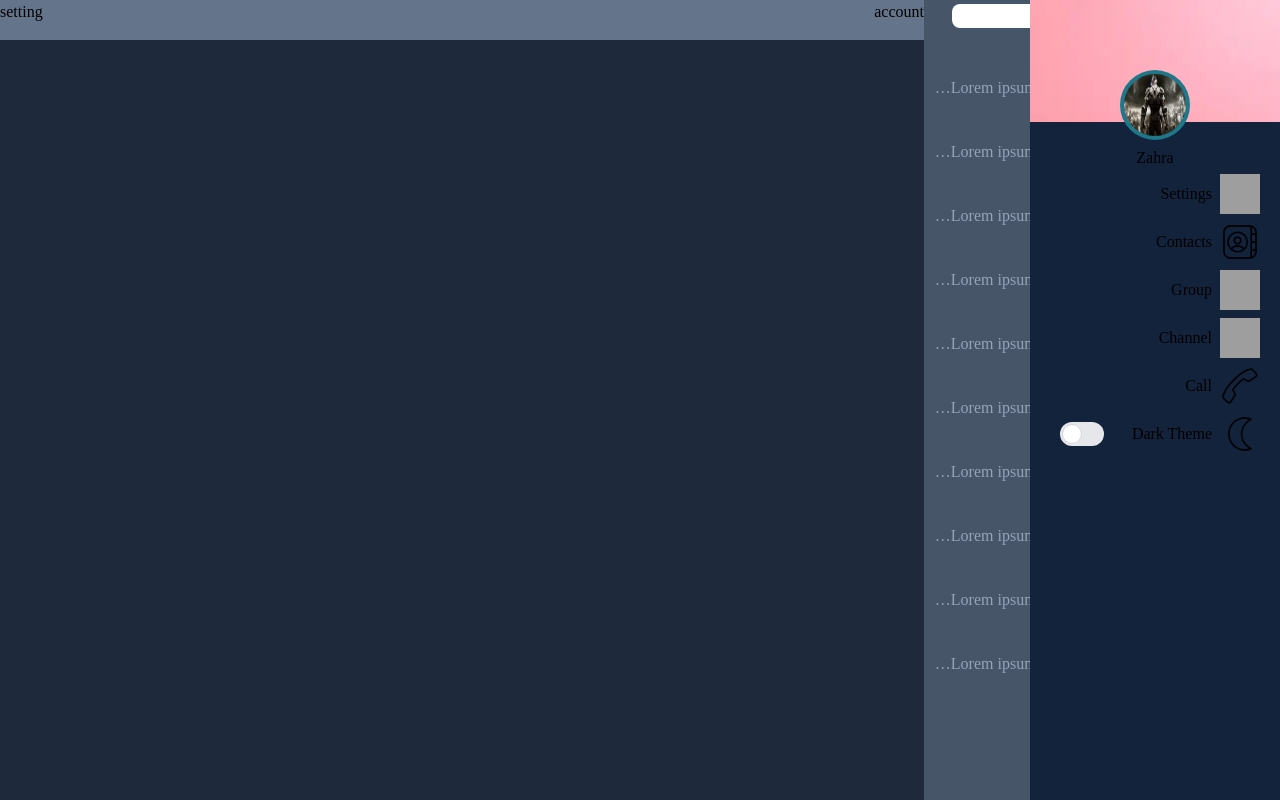
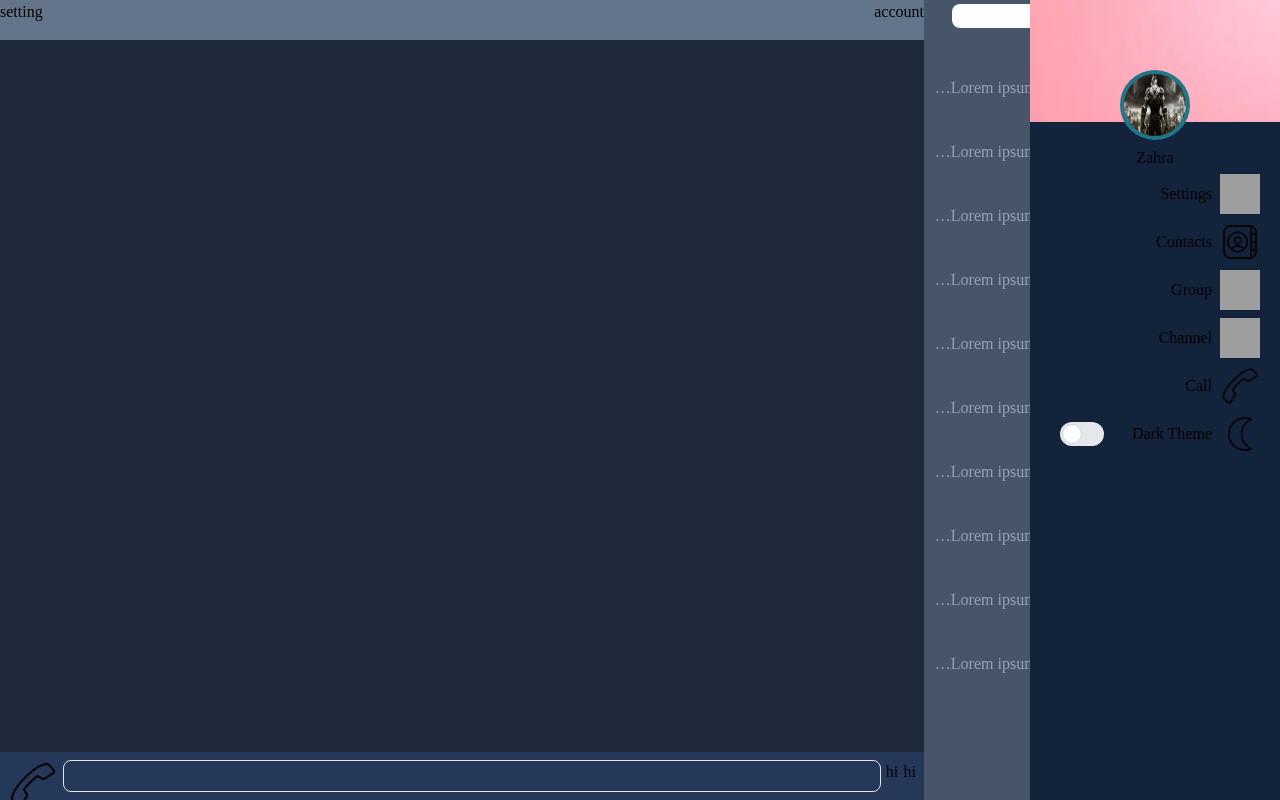
Before and after one commit to Mohaymen-Academy/FE02-Messenger, a React (Vite) app: page /App in a window 1280 px wide. Built offline with nearby package versions, Linux system fonts and the light colour scheme; grey boxes are pictures that could not be loaded; a web font is replaced by a local one.

Commit message:
chat text box

```diff
--- a/src/App.jsx
+++ b/src/App.jsx
@@ -1,3 +1,4 @@
+import ChatFooter from './Components/ChatFooter.jsx';
 import ChatHeader from './Components/ChatHeader.jsx';
 import Layout from './Components/Layout.jsx';
 
@@ -5,6 +6,7 @@ function App() {
   return (
     <Layout>
       <ChatHeader />
+      <ChatFooter/>
     </Layout>
   );
 }
--- /dev/null
+++ b/src/Components/ChatFooter.jsx
@@ -0,0 +1,21 @@
+import React from 'react'
+
+export default function ChatFooter() {
+  return (
+    <div dir='rtl' className="flex flex-row justify-between fixed bg-color2  bottom-0 w-full max-w-[calc(100%-356px)] h-[6%] p-2">
+        <div>hi</div>
+        <div>hi</div>
+        <input
+                  type="text"
+                  name="useername"
+                  className="input-text-div"
+                //   onChange={(e) => {
+                //     changeinput('username', e.target.value);
+                //   }}
+                />
+        <div>
+            <img className='text-text1' src="images/call.png"/>
+        </div>
+    </div>
+  )
+}
--- a/src/Pages/Register.jsx
+++ b/src/Pages/Register.jsx
@@ -1,4 +1,5 @@
 import React, { useState, useEffect } from 'react';
+import { getTheme } from '../utility/useLoclStorage';
 
 export default function Register() {
   useEffect(() => {
--- a/src/index.css
+++ b/src/index.css
@@ -23,6 +23,9 @@
 
 
 @layer components{
+    .input-text-div{
+        @apply w-[90%] flex items-center justify-center rounded-lg bg-color2 border h-full ;
+    }
     .bg-complete{
         @apply  fixed top-0 left-0 w-screen h-screen flex items-center justify-center bg-color1;
     }
```
Also changed, not shown: public/images/attach-svgrepo-com.svg (added).
